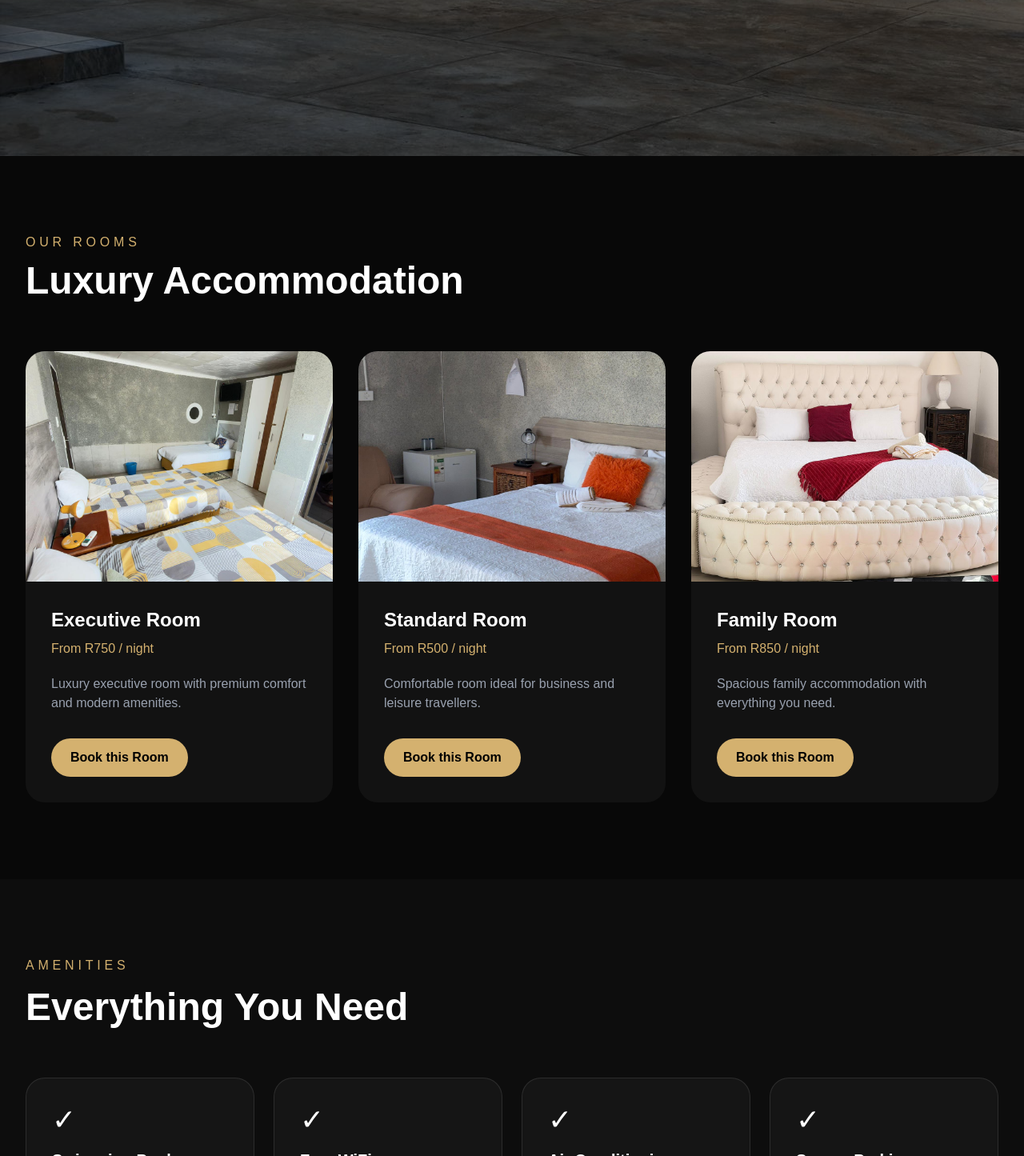
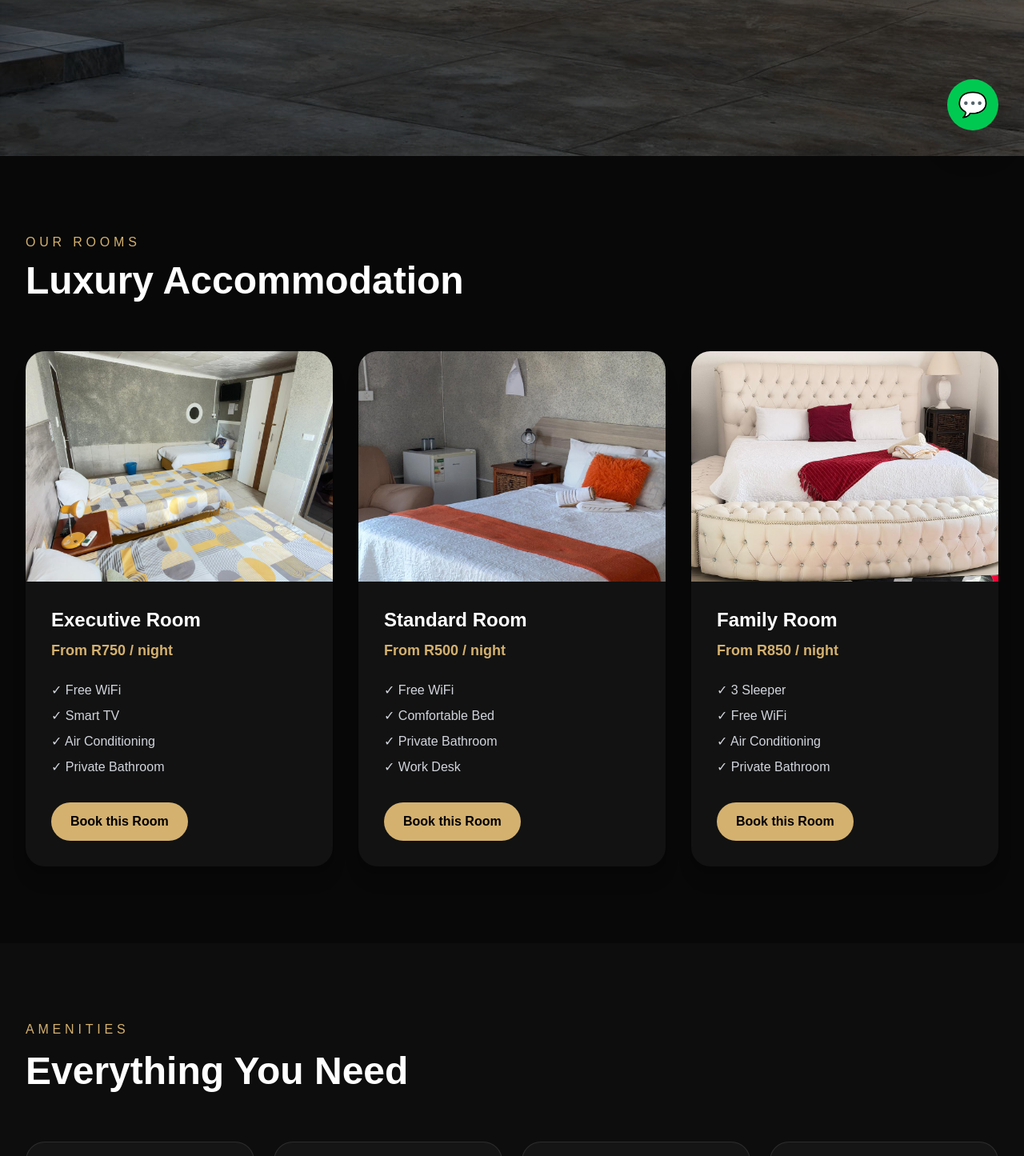
Before and after one commit to Romeogodwins/godmill-platform, a Next.js app: page / in a window 1280 px wide. Shown: the part 605-2050 px from the top of the page at 80% size. Built offline with nearby package versions, Linux system fonts and the light colour scheme.

Commit message:
Sprint 1.1 - Premium homepage improvements

```diff
--- a/app/components/home/Navbar.tsx
+++ b/app/components/home/Navbar.tsx
@@ -5,7 +5,7 @@ import Link from "next/link";
 
 export default function Navbar() {
   return (
-    <header className="fixed top-0 left-0 right-0 z-50 border-b border-white/10 bg-black/40 backdrop-blur-md">
+    <header className="fixed top-0 left-0 right-0 z-50 border-b border-white/10 bg-black/20 backdrop-blur-xl">
       <div className="mx-auto flex h-20 max-w-7xl items-center justify-between px-6 lg:px-10">
         <Link href="/" className="flex items-center">
           <Image
--- a/app/components/home/RoomsSection.tsx
+++ b/app/components/home/RoomsSection.tsx
@@ -1,37 +1,47 @@
 import Image from "next/image";
+import Link from "next/link";
 
 const rooms = [
   {
     title: "Executive Room",
     image: "/Room 1.jpeg",
     price: "From R750 / night",
-    description:
-      "Luxury executive room with premium comfort and modern amenities.",
+    features: [
+      "Free WiFi",
+      "Smart TV",
+      "Air Conditioning",
+      "Private Bathroom",
+    ],
   },
   {
     title: "Standard Room",
     image: "/Room 2.jpeg",
     price: "From R500 / night",
-    description:
-      "Comfortable room ideal for business and leisure travellers.",
+    features: [
+      "Free WiFi",
+      "Comfortable Bed",
+      "Private Bathroom",
+      "Work Desk",
+    ],
   },
   {
     title: "Family Room",
     image: "/Room 3.jpeg",
     price: "From R850 / night",
-    description:
-      "Spacious family accommodation with everything you need.",
+    features: [
+      "3 Sleeper",
+      "Free WiFi",
+      "Air Conditioning",
+      "Private Bathroom",
+    ],
   },
 ];
 
 export default function RoomsSection() {
   return (
-    <section
-      id="rooms"
-      className="bg-[#080808] py-24"
-    >
+    <section id="rooms" className="bg-[#080808] py-24">
       <div className="mx-auto max-w-7xl px-8">
-        <p className="tracking-[0.3em] text-[#d4b16f] uppercase">
+        <p className="uppercase tracking-[0.3em] text-[#d4b16f]">
           Our Rooms
         </p>
 
@@ -43,13 +53,14 @@ export default function RoomsSection() {
           {rooms.map((room) => (
             <div
               key={room.title}
-              className="overflow-hidden rounded-3xl bg-[#121212]"
+              className="overflow-hidden rounded-3xl bg-[#121212] shadow-xl transition duration-300 hover:-translate-y-2"
             >
               <div className="relative h-72">
                 <Image
                   src={room.image}
                   alt={room.title}
                   fill
+                  sizes="(max-width: 768px) 100vw, 33vw"
                   className="object-cover"
                 />
               </div>
@@ -59,17 +70,22 @@ export default function RoomsSection() {
                   {room.title}
                 </h3>
 
-                <p className="mt-2 text-[#d4b16f]">
+                <p className="mt-2 text-lg font-semibold text-[#d4b16f]">
                   {room.price}
                 </p>
 
-                <p className="mt-5 text-gray-400">
-                  {room.description}
-                </p>
+                <ul className="mt-6 space-y-2 text-gray-300">
+                  {room.features.map((feature) => (
+                    <li key={feature}>✓ {feature}</li>
+                  ))}
+                </ul>
 
-                <button className="mt-8 rounded-full bg-[#d4b16f] px-6 py-3 font-semibold text-black hover:scale-105 transition">
+                <Link
+                  href="/booking"
+                  className="mt-8 inline-block rounded-full bg-[#d4b16f] px-6 py-3 font-semibold text-black transition hover:scale-105"
+                >
                   Book this Room
-                </button>
+                </Link>
               </div>
             </div>
           ))}
--- a/app/components/home/StatsSection.tsx
+++ b/app/components/home/StatsSection.tsx
@@ -1,19 +1,19 @@
 export default function StatsSection() {
   const stats = [
-    { value: "12", label: "Luxury Rooms" },
+    { value: "12+", label: "Luxury Rooms" },
+    { value: "500+", label: "Happy Guests" },
     { value: "24/7", label: "Reception" },
-    { value: "100%", label: "Free WiFi" },
     { value: "★★★★★", label: "Guest Rating" },
   ];
 
   return (
-    <section className="bg-[#111111] py-20">
+    <section className="bg-gradient-to-b from-[#080808] to-[#111111] py-20">
       <div className="mx-auto max-w-7xl px-8">
         <div className="grid gap-8 md:grid-cols-4">
           {stats.map((stat) => (
             <div
               key={stat.label}
-              className="rounded-3xl border border-white/10 bg-[#181818] p-10 text-center"
+              className="rounded-3xl border border-[#d4b16f]/20 bg-[#151515] p-10 text-center transition hover:scale-105 hover:border-[#d4b16f]"
             >
               <h2 className="text-5xl font-bold text-[#d4b16f]">
                 {stat.value}
--- /dev/null
+++ b/app/components/layout/WhatsAppButton.tsx
@@ -0,0 +1,14 @@
+"use client";
+
+export default function WhatsAppButton() {
+  return (
+    <a
+      href="https://wa.me/27790582637"
+      target="_blank"
+      rel="noopener noreferrer"
+      className="fixed bottom-8 right-8 z-50 flex h-16 w-16 items-center justify-center rounded-full bg-green-500 text-3xl text-white shadow-2xl transition hover:scale-110"
+    >
+      💬
+    </a>
+  );
+}
--- a/app/page.tsx
+++ b/app/page.tsx
@@ -1,10 +1,13 @@
 import Navbar from "./components/home/Navbar";
 import HeroSection from "./components/home/HeroSection";
+import StatsSection from "./components/home/StatsSection";
 import RoomsSection from "./components/home/RoomsSection";
 import AmenitiesSection from "./components/home/AmenitiesSection";
 import GallerySection from "./components/home/GallerySection";
-import StatsSection from "./components/home/StatsSection";
 import TestimonialsSection from "./components/home/TestimonialsSection";
+import LocationSection from "./components/home/LocationSection";
+import FooterSection from "./components/home/FooterSection";
+import WhatsAppButton from "./components/layout/WhatsAppButton";
 export default function Home() {
   return (
     <main className="bg-[#080808] text-white">
@@ -15,6 +18,9 @@ export default function Home() {
       <GallerySection />
       <StatsSection />
       <TestimonialsSection />
+      <LocationSection />
+      <FooterSection />
+      <WhatsAppButton />
     </main>
   );
 }
```
